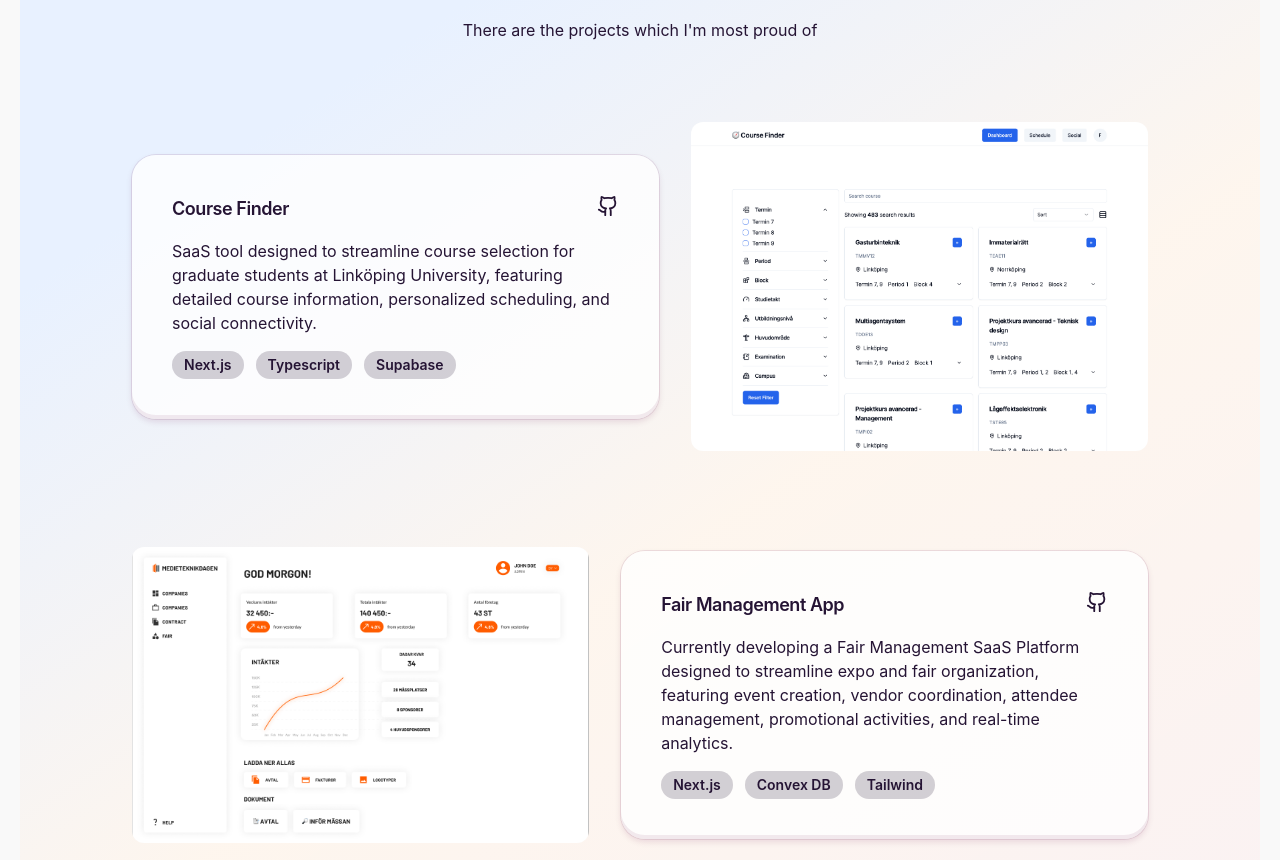
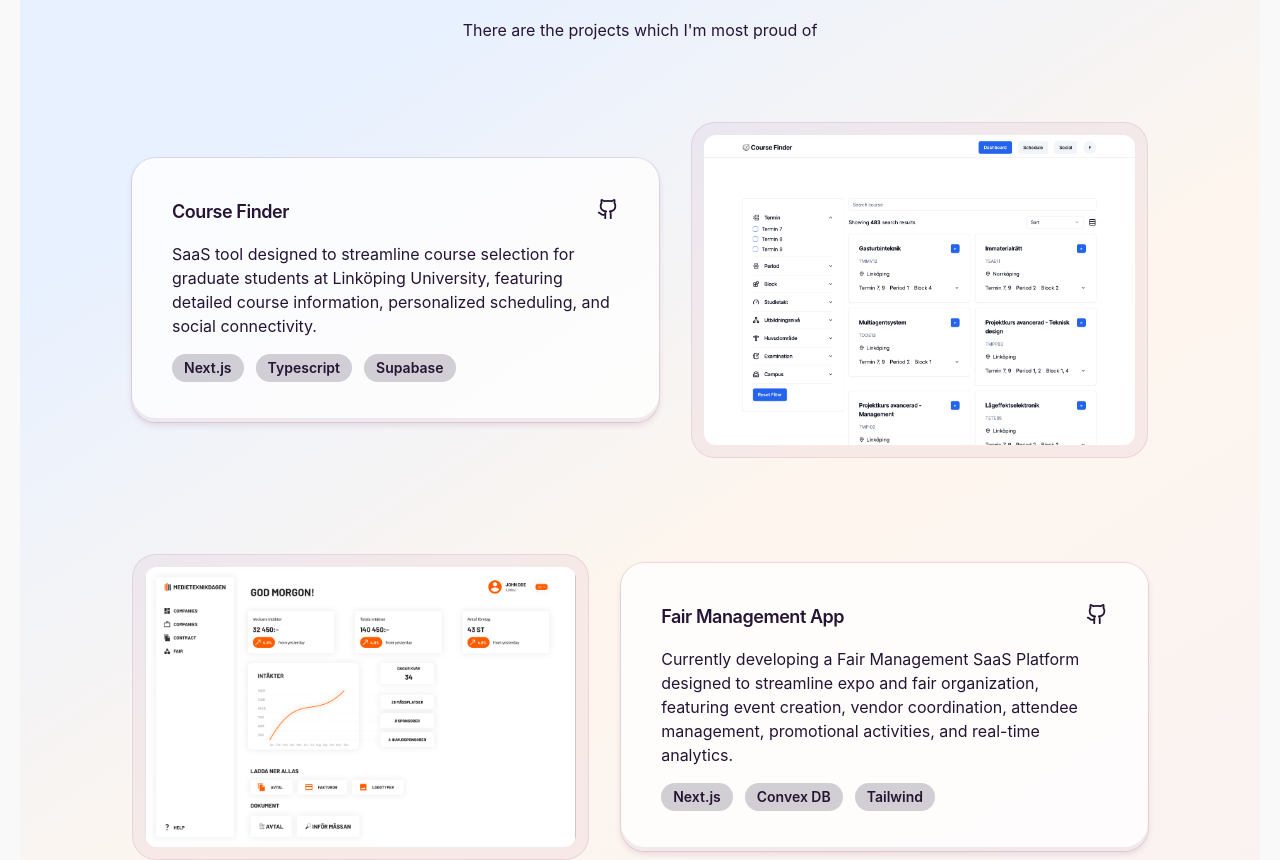
Before and after one commit to filipbagen/portfolio, a React (Vite) app: page / in a window 1280 px wide. Shown: the part 3460-4320 px from the top of the page. Built offline with nearby package versions, Linux system fonts and the light colour scheme; a web font is replaced by a local one.

Commit message:
Update Projects component to use CardContainer for image display

```diff
--- a/src/components/Projects.tsx
+++ b/src/components/Projects.tsx
@@ -2,7 +2,7 @@ import React from 'react';
 import Header from './ui/Header';
 import Badge from './ui/Badge';
 import { Github, ArrowUpRight } from 'lucide-react';
-import { Card, CardContent, CardTitle } from './ui/Card';
+import { Card, CardContainer, CardContent, CardTitle } from './ui/Card';
 
 interface ProjectCardProps {
   title: string;
@@ -60,11 +60,13 @@ const ProjectCard: React.FC<ProjectCardProps> = ({
       </div>
 
       <div className="md:w-[45%]">
-        <img
-          src={imgSrc}
-          alt={imgAlt}
-          className="w-full object-contain rounded-xl"
-        />
+        <CardContainer>
+          <img
+            src={imgSrc}
+            alt={imgAlt}
+            className="w-full object-contain rounded-xl"
+          />
+        </CardContainer>
       </div>
     </div>
   );
```
